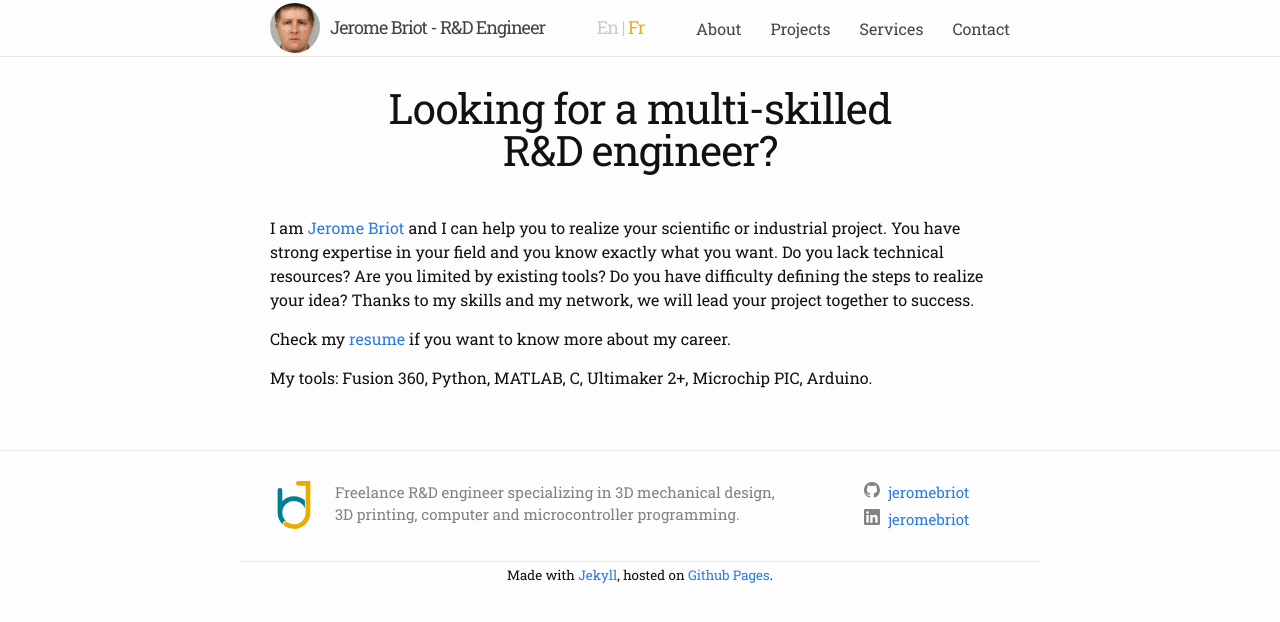
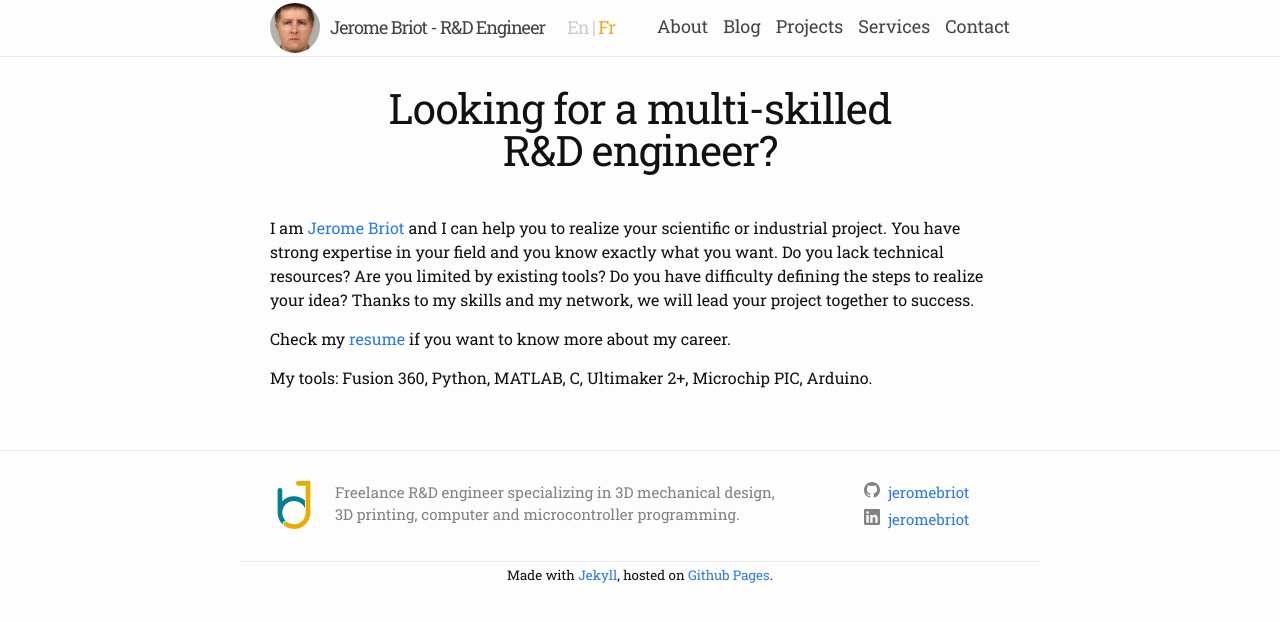
Before and after one commit to JeromeBriot/jeromebriot.github.io, a Jekyll site: the page built from index.md, in a window 1280 px wide. Shown: the top 622 px of the page. Built offline with Jekyll 4.4.1, drawn with Linux system fonts in a browser that asks for light colours.

Commit message:
Restore blog in the navigation menu Adjust margins between header elements Increase font size of the navigation menu item

```diff
--- a/_config.yml
+++ b/_config.yml
@@ -56,6 +56,8 @@ minima:
 header_pages:
  - index.md
  - accueil.md
+ - blog.md
+ - blog_fr.md
  - projects.md
  - projets.md
  - services.md
--- a/_includes/header.html
+++ b/_includes/header.html
@@ -13,16 +13,16 @@
 	{% if page.lang == "en" %}
 		{% assign pages=site.pages | where:"ref", page.ref | where:"lang", "fr" %}
 		{% if pages.size > 0 %}
-		 <p class="site-title" style="float:left; margin-left: 7%; text-align: left; color:#ccc;">En&nbsp;|&nbsp;</p><a href="{{ pages[0].url | prepend: site.baseurl }}" class="site-title" title="Parlez-vous français ?" style="color: #E8AD23">Fr</a>
+		 <p class="site-title" style="float:left; margin-left: 3%; text-align: left; color:#ccc;">En&nbsp;|&nbsp;</p><a href="{{ pages[0].url | prepend: site.baseurl }}" class="site-title" title="Parlez-vous français ?" style="color: #E8AD23">Fr</a>
 		 {% else %}
-		 <p class="site-title" style="float:left; margin-left: 7%; text-align: left; color:#ccc;">En&nbsp;|&nbsp;Fr</p>
+		 <p class="site-title" style="float:left; margin-left: 3%; text-align: left; color:#ccc;">En&nbsp;|&nbsp;Fr</p>
 		{% endif %}
 	{% else %}
 		{% assign pages=site.pages | where:"ref", page.ref | where:"lang", "en" %}
 		{% if pages.size > 0 %}
-		 <a href="{{ pages[0].url | prepend: site.baseurl }}" class="site-title" title="Do you speak English?" style="float:left; margin-left: 7%;color: #E8AD23">En</a><p class="site-title" style="text-align: left; color:#ccc;">&nbsp;|&nbsp;Fr</p>
+		 <a href="{{ pages[0].url | prepend: site.baseurl }}" class="site-title" title="Do you speak English?" style="float:left; margin-left: 3%;color: #E8AD23">En</a><p class="site-title" style="text-align: left; color:#ccc;">&nbsp;|&nbsp;Fr</p>
 		 {% else %}
-		 <p class="site-title" style="float:left; margin-left: 7%; text-align: left; color:#ccc;">En&nbsp;|&nbsp;Fr</p>
+		 <p class="site-title" style="float:left; margin-left: 3%; text-align: left; color:#ccc;">En&nbsp;|&nbsp;Fr</p>
 		{% endif %}
 	{% endif %}
 
--- a/assets/custom.css
+++ b/assets/custom.css
@@ -32,8 +32,8 @@ nav ul {
 
 nav li {
   display: inline-block;
-  margin-left: 25px;
-  padding-top: 17px;
+  margin-left: 11px;
+  padding-top: 13px;
 
   position: relative;
 }
@@ -41,7 +41,7 @@ nav li {
 nav a {
   color: #444;
   text-decoration: none;
-  font-size: 16px;
+  font-size: 18px;
 }
 
 nav a:hover {
```
